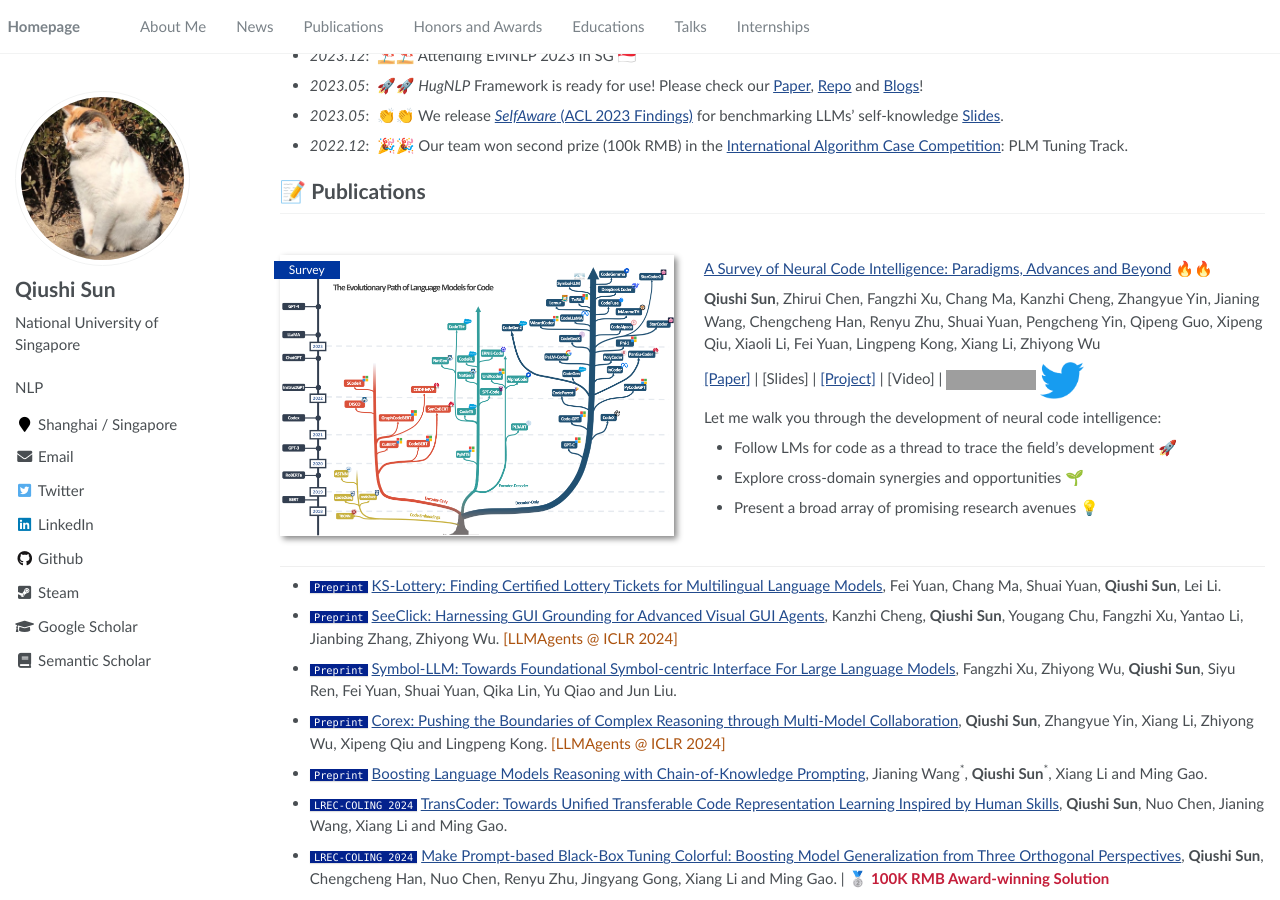
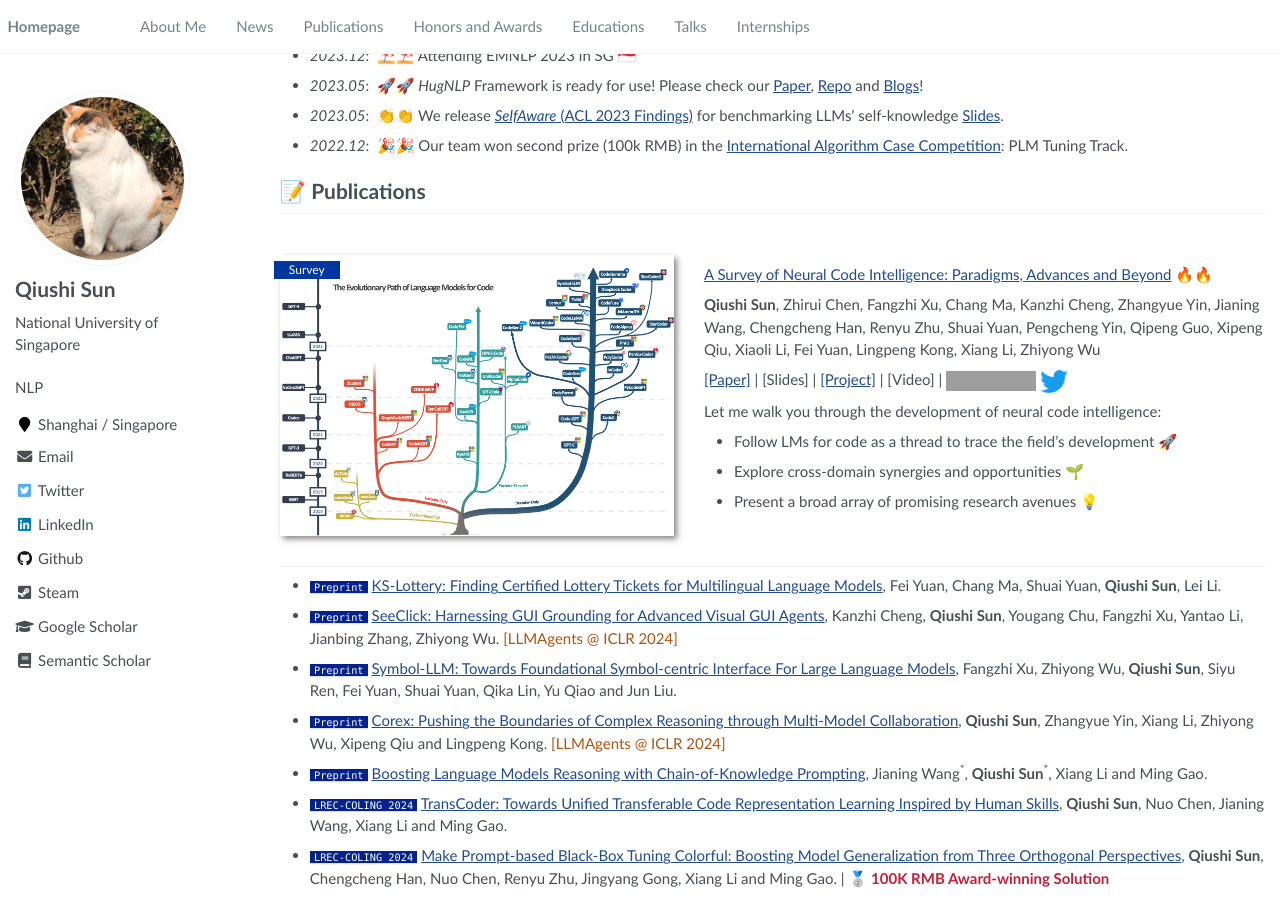
Before and after one commit to lixiang3776/lixiang3776.github.io, a Jekyll site: the page built from _pages/about.md, in a window 1280 px wide and 900 px high, scrolled down 345 px. Built offline with Jekyll 4.4.1, drawn with Linux system fonts in a browser that asks for light colours; grey boxes are pictures that could not be loaded.

Commit message:
update: twitter

```diff
--- a/_pages/includes/pub.md
+++ b/_pages/includes/pub.md
@@ -6,7 +6,7 @@
 
 **Qiushi Sun**, Zhirui Chen, Fangzhi Xu, Chang Ma, Kanzhi Cheng, Zhangyue Yin, Jianing Wang, Chengcheng Han, Renyu Zhu, Shuai Yuan, Pengcheng Yin, Qipeng Guo, Xipeng Qiu, Xiaoli Li, Fei Yuan, Lingpeng Kong, Xiang Li, Zhiyong Wu
 
-[[Paper]](https://arxiv.org/abs/2403.14734) \| [Slides] \| [[Project]](https://qiushisun.github.io/NCI-Survey-Homapage/)  \| [Video] \| [![](https://img.shields.io/github/stars/QiushiSun/NCISurvey?style=social&label=Code+Stars)](https://github.com/QiushiSun/NCISurvey) [<img src='./images/Logo_of_Twitter.svg.png' style='width: 2.95em;'>](https://twitter.com/qiushi_sun/status/1773252567637639185)
+[[Paper]](https://arxiv.org/abs/2403.14734) \| [Slides] \| [[Project]](https://qiushisun.github.io/NCI-Survey-Homapage/)  \| [Video] \| [![](https://img.shields.io/github/stars/QiushiSun/NCISurvey?style=social&label=Code+Stars)](https://github.com/QiushiSun/NCISurvey) [<img src='./images/Logo_of_Twitter.svg.png' style='width: 1.85em;'>](https://twitter.com/qiushi_sun/status/1773252567637639185)
 
  <!-- <strong><span class='show_paper_citations' data='DhtAFkwAAAAJ:ALROH1vI_8AC'></span></strong> [![](https://img.shields.io/github/stars/QiushiSun/NCISurvey?style=social&label=Stars)](https://github.com/QiushiSun/NCISurvey) -->
 
```
